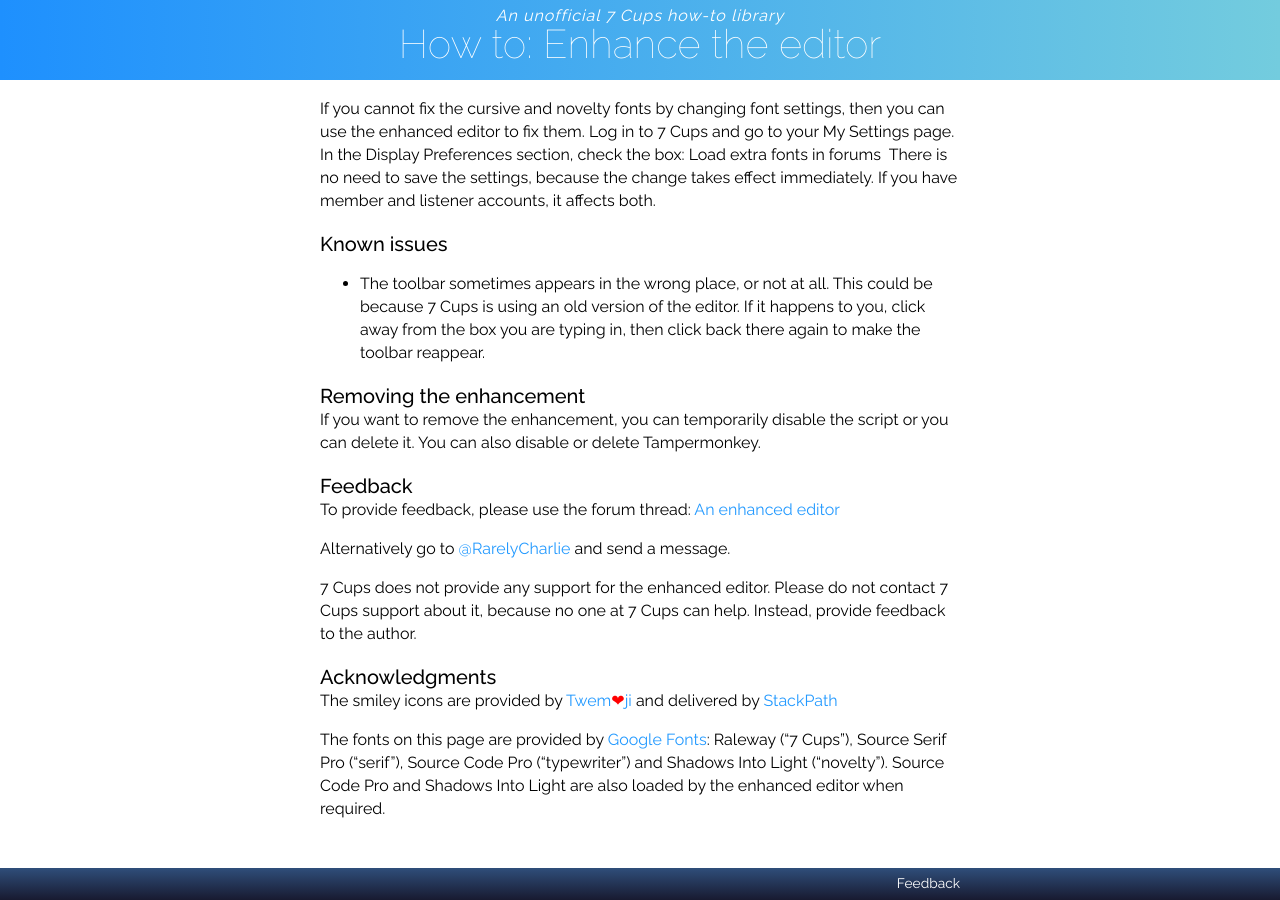
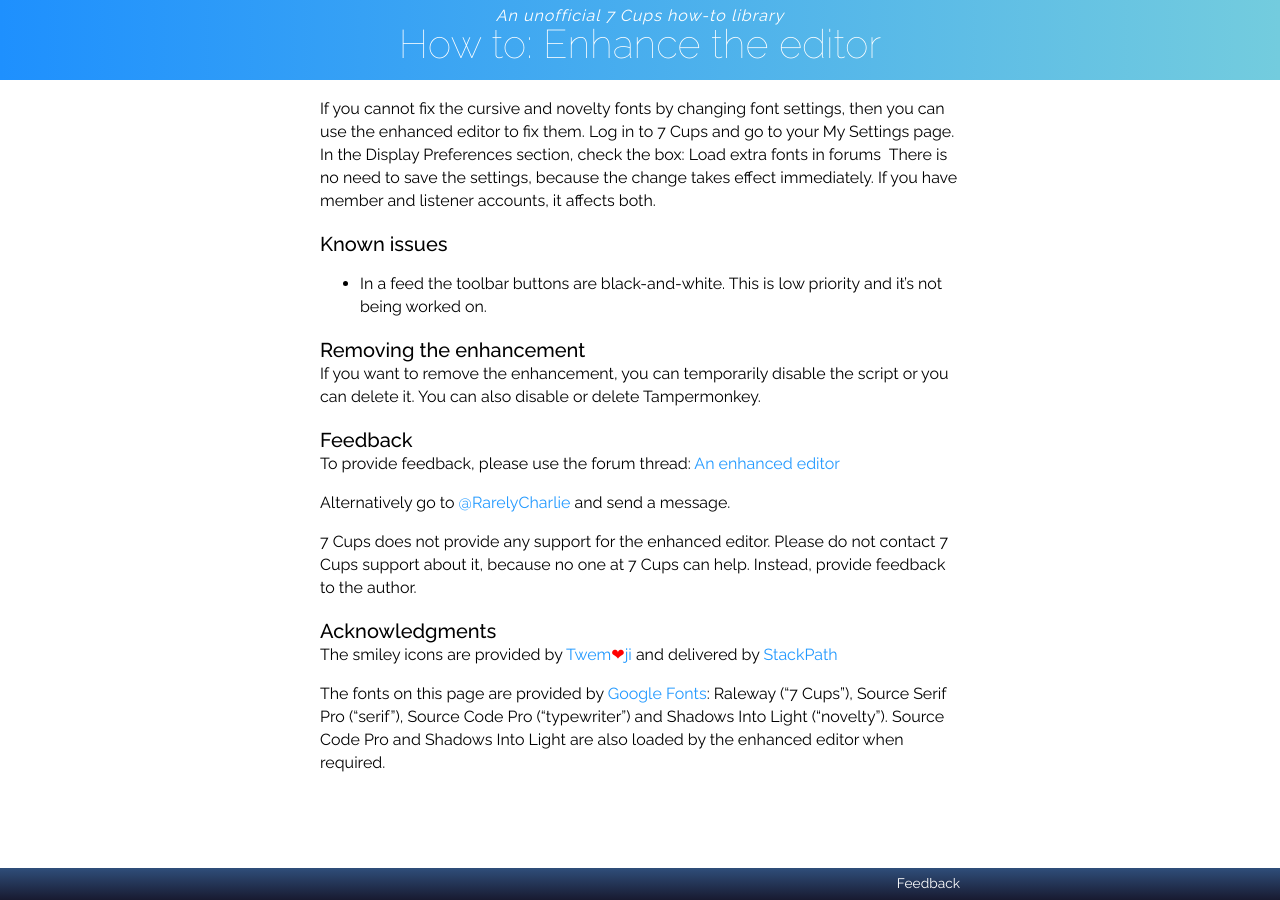
Before and after one commit to RarelyCharlie/rarelycharlie.github.io, a Jekyll site: the page built from _draft/editor.md, in a window 1280 px wide and 900 px high, scrolled down 4633 px. Built offline with Jekyll 4.4.1, drawn with Linux system fonts in a browser that asks for light colours; emoji names are drawn with the system emoji font.

Commit message:
update issues

```diff
--- a/_draft/editor.md
+++ b/_draft/editor.md
@@ -197,7 +197,7 @@ If you cannot fix the cursive and novelty fonts by changing font settings, then
 
 ### Known issues
 
-- The toolbar sometimes appears in the wrong place, or not at all. This could be because 7 Cups is using an old version of the editor. If it happens to you, click away from the box you are typing in, then click back there again to make the toolbar reappear.
+- In a feed the toolbar buttons are black-and-white. This is low priority and it's not being worked on.
 
 ### Removing the enhancement
 If you want to remove the enhancement, you can temporarily disable the script or you can delete it. You can also disable or delete Tampermonkey.
```
